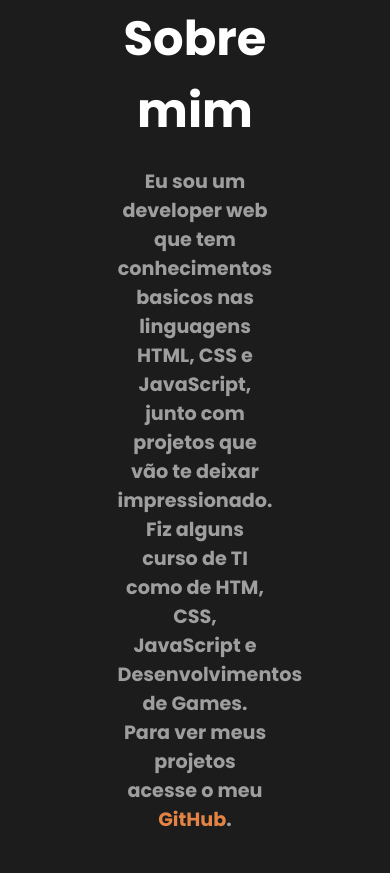
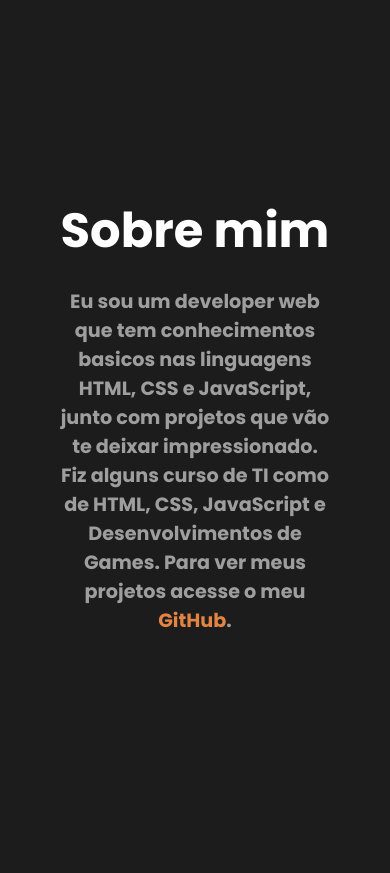
Before and after one commit to Arthur-dias-do-nascimento/Projetos, a plain HTML site: page Portfolio/index.html in a window 390 px wide. Shown: the part 931-1804 px from the top of the page. Drawn offline with Linux system fonts and the light colour scheme.

Commit message:
fazendo alguns ajuntes no portfolio

```diff
--- a/Portfolio/assets/css/resposive.css
+++ b/Portfolio/assets/css/resposive.css
@@ -62,6 +62,10 @@
         display: block;
     }
 
+    main .container .container-inicio .content, main .container .container-sobre .content, main .container .container-habilidades .content .wrapper {
+        width: 80%;
+    }
+
     main .container .container-habilidades .content {
         flex-direction: column;
     }
--- a/Portfolio/assets/css/style.css
+++ b/Portfolio/assets/css/style.css
@@ -153,7 +153,7 @@ main .container .container-inicio .content .list-link .link a > i {
 }
 
 main .container .container-inicio .content .list-link .link a > i:hover {
-    text-shadow: 0px 0px 10px rgba(0, 0, 0, 0.3);
+    text-shadow: 0px 0px 10px var(--cl_0);
     transform: scale(1.2);
     color: var(--cl_0);
 }
--- a/Portfolio/index.html
+++ b/Portfolio/index.html
@@ -68,7 +68,7 @@
             <section class="container-sobre" id="about">
                 <div class="content">
                     <h2>Sobre mim</h2>
-                    <p>Eu sou um developer web que tem conhecimentos basicos nas linguagens HTML, CSS e JavaScript, junto com projetos que vão te deixar impressionado. Fiz alguns curso de TI como de HTM, CSS, JavaScript e Desenvolvimentos de Games. Para ver meus projetos acesse o meu <a href="https://github.com/Arthur-dias-do-nascimento" target="_blank">GitHub</a>.</p>
+                    <p>Eu sou um developer web que tem conhecimentos basicos nas linguagens HTML, CSS e JavaScript, junto com projetos que vão te deixar impressionado. Fiz alguns curso de TI como de HTML, CSS, JavaScript e Desenvolvimentos de Games. Para ver meus projetos acesse o meu <a href="https://github.com/Arthur-dias-do-nascimento" target="_blank">GitHub</a>.</p>
                 </div>
             </section>
 
```
